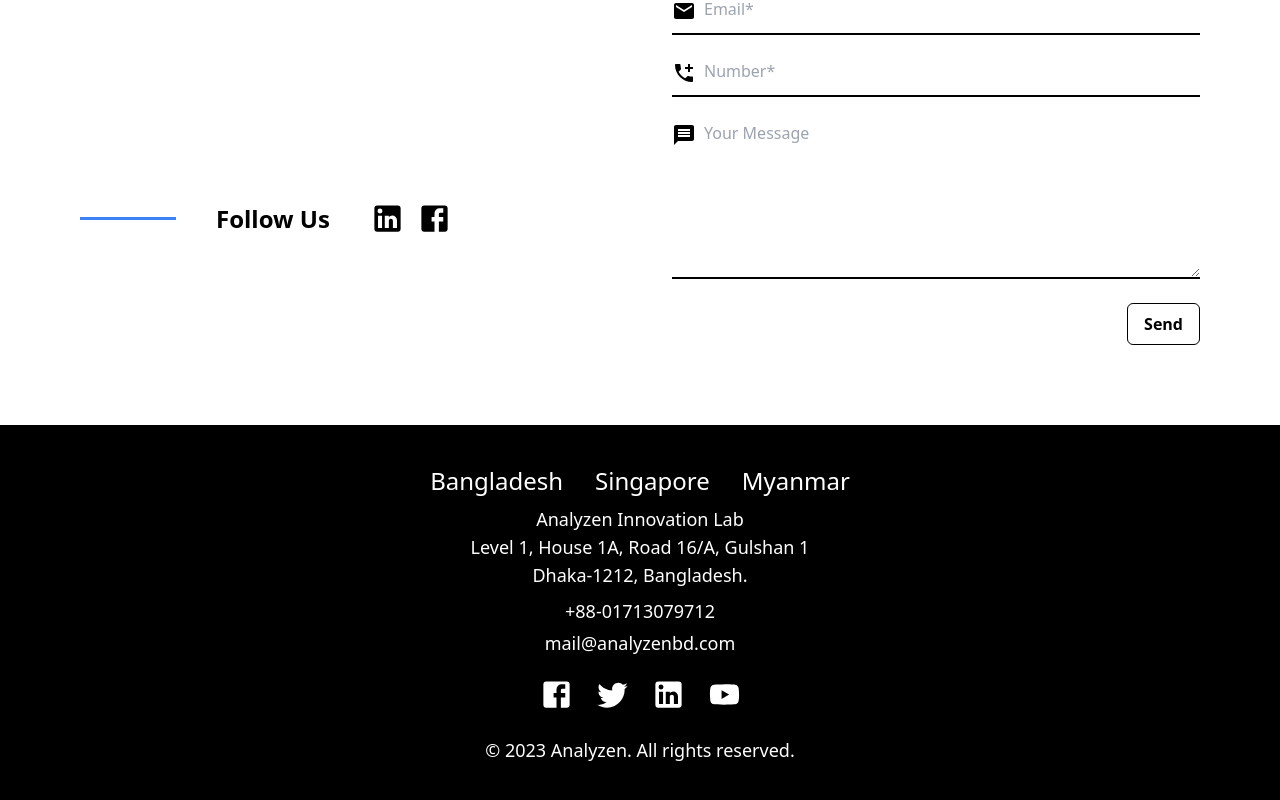
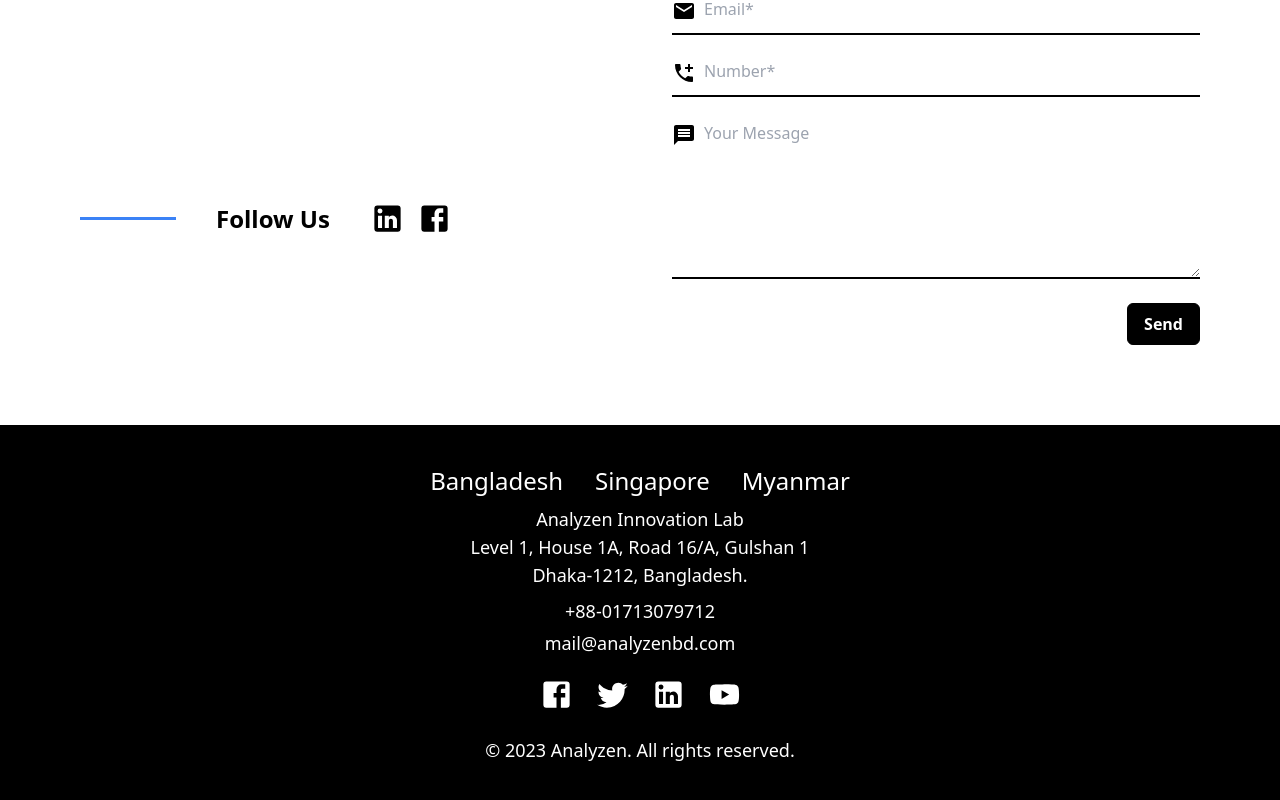
Before and after one commit to mehedi-00/metalabs-digital, a Next.js app: page /contact-us in a window 1280 px wide. Shown: the part 645-1445 px from the top of the page. Built offline with nearby package versions, Linux system fonts and the light colour scheme.

Commit message:
mahfujdev

```diff
--- a/src/component/app/ContactUs/Form.jsx
+++ b/src/component/app/ContactUs/Form.jsx
@@ -17,7 +17,6 @@ const Form = () => {
           const number = form.number.value;
           const message = form.message.value;
           console.log(name, companyName, email, number, message);
-
      }
 
 
@@ -46,7 +45,7 @@ const Form = () => {
                               <textarea name="message" id="" className='border-b-2 border-black ps-8 pb-3 bg-transparent w-full outline-none' cols="30" rows="6" placeholder='Your Message'></textarea>
                               <h1 className='absolute left-0'><MessageIcon/></h1>
                          </div>
-                         <button className='px-4 py-2 border border-black rounded-md font-bold'>Send</button>
+                         <button className='px-4 py-2 border hover:bg-white hover:text-black border-black bg-black text-white rounded-md font-bold'>Send</button>
                     </form>
                </div>
           </div>
```
